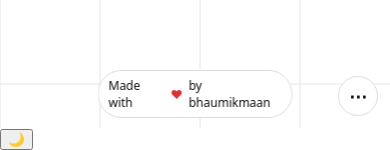
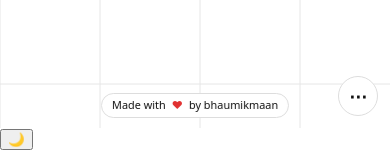
Before and after one commit to bhaumikmaan/web-whiteboard, a React (Vite) app: page / in a window 390 px wide. Shown: the part 716-866 px from the top of the page. Built offline with nearby package versions, Linux system fonts and the light colour scheme.

Commit message:
Fix view on mobile

```diff
--- a/src/App.css
+++ b/src/App.css
@@ -172,15 +172,22 @@ body {
   border: 1px solid var(--panel-border);
   background: var(--panel-bg);
   color: var(--text);
-  font: 500 12px ui-sans-serif, system-ui, -apple-system, Segoe UI, Roboto, Arial, sans-serif;
+  font: 500 clamp(10px, 2.8vw, 12px) ui-sans-serif, system-ui, -apple-system, Segoe UI, Roboto, Arial, sans-serif;
   text-decoration: none;
   backdrop-filter: blur(6px);
   display: inline-flex;
   align-items: center;
   gap: 6px;
+  white-space: nowrap;                /* keep on one line */
+  line-height: 1;                     /* reduce vertical spread */
+  box-sizing: border-box;
+  max-width: calc(100vw - 24px);      /* prevent overflow on very narrow screens */
+  overflow: hidden;
+  text-overflow: ellipsis;            /* clip gracefully if absolutely necessary */
 }
 .made-with .heart {
   color: #e03131;                     /* subtle accent for the heart */
+  flex-shrink: 0;                     /* avoid squashing the icon */
 }
 .made-with:hover {
   opacity: 0.95;
@@ -266,7 +273,15 @@ body {
     min-width: 0;
     max-width: min(94vw, 520px);
   }
+
+  /* Slightly tighter spacing on phones */
+  .made-with {
+    padding: 5px 8px;
+    gap: 4px;
+    font-size: clamp(10px, 3.6vw, 12px);
+  }
 }
+
 
 /* Desktop = hoverable, fine pointer (mouse/trackpad) */
 @media (hover: hover) and (pointer: fine) {
```
